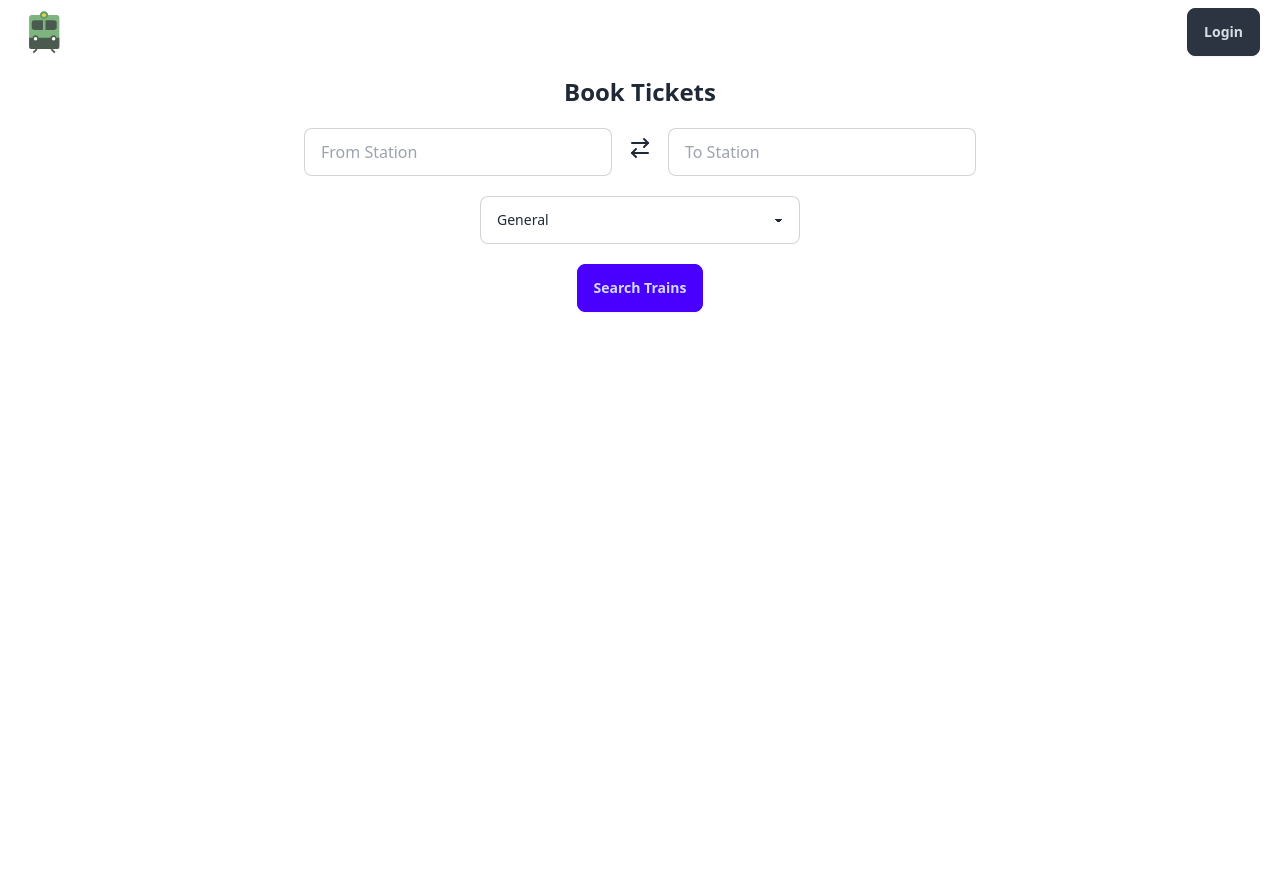
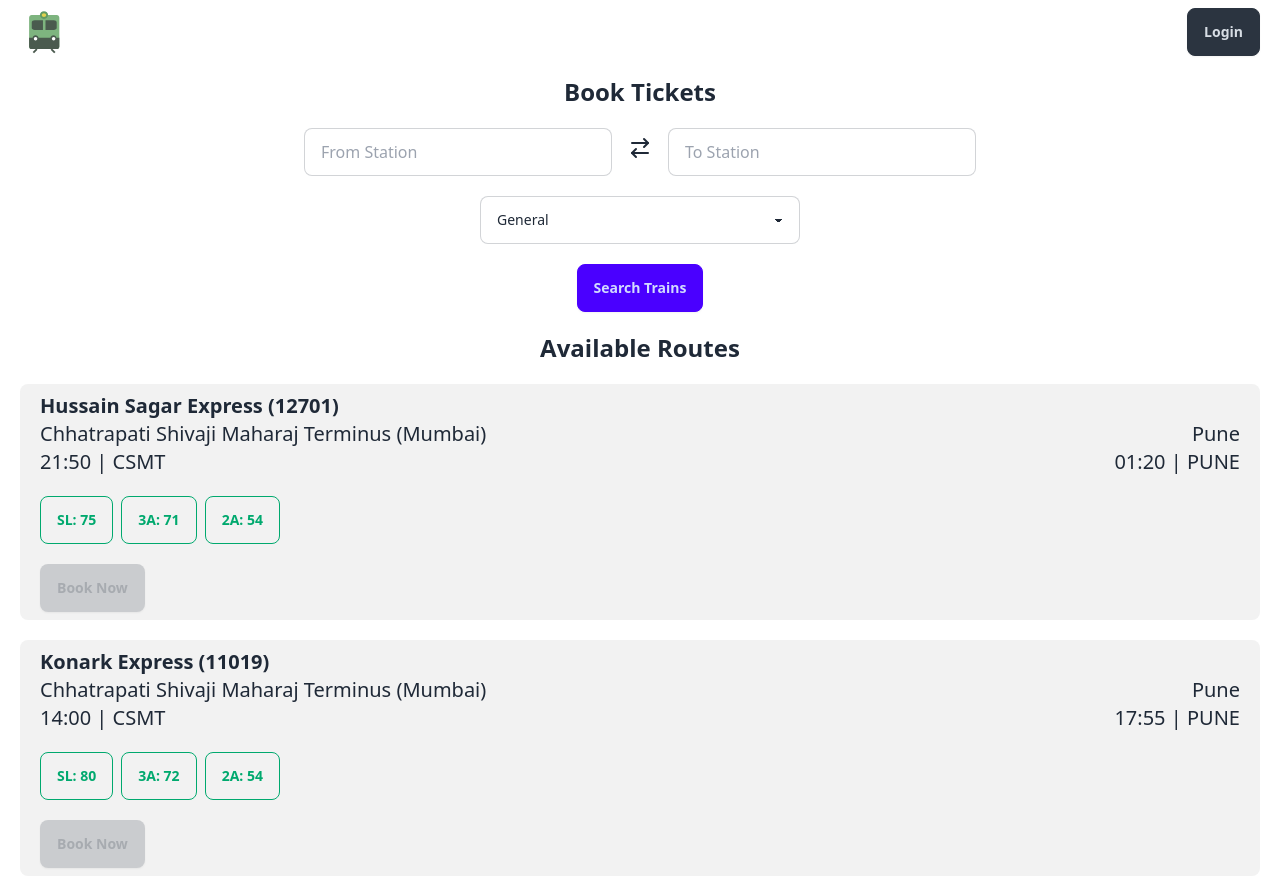
Before and after one commit to noorudd-in/Train-Ticketing-Frontend, a React (Vite) app: page / in a window 1280 px wide. Before the commit the page ends 800 px from the top, so only its background shows below. Built offline with nearby package versions, Linux system fonts and the light colour scheme.

Commit message:
Adding Zustand Store & Booking UI

```diff
--- a/package.json
+++ b/package.json
@@ -15,7 +15,8 @@
     "react": "^18.3.1",
     "react-dom": "^18.3.1",
     "react-hot-toast": "^2.4.1",
-    "react-router-dom": "^6.26.1"
+    "react-router-dom": "^6.26.1",
+    "zustand": "^4.5.5"
   },
   "devDependencies": {
     "@eslint/js": "^9.9.0",
--- a/src/components/Home.jsx
+++ b/src/components/Home.jsx
@@ -53,6 +53,51 @@ const Home = () => {
     if (inputValue == "") {
       return setStations(null);
     }
+    setRoutes([
+      {
+        from_schedule_id: 1,
+        to_schedule_id: 2,
+        from_station_name: "Chhatrapati Shivaji Maharaj Terminus (Mumbai)",
+        from_station_code: "CSMT",
+        departure: "21:50",
+        to_station_name: "Pune",
+        to_station_code: "PUNE",
+        arrival: "01:20",
+        train_number: 12701,
+        train_name: "Hussain Sagar Express",
+        cost: 445,
+        SL: 75,
+        "3E": null,
+        "3A": 71,
+        "2A": 54,
+        "1A": null,
+        ladies: 0,
+        senior_citizen: 6,
+        tatkal: 10,
+      },
+      {
+        from_schedule_id: 33,
+        to_schedule_id: 34,
+        from_station_name: "Chhatrapati Shivaji Maharaj Terminus (Mumbai)",
+        from_station_code: "CSMT",
+        departure: "14:00",
+        to_station_name: "Pune",
+        to_station_code: "PUNE",
+        arrival: "17:55",
+        train_number: 11019,
+        train_name: "Konark Express",
+        cost: 740,
+        SL: 80,
+        "3E": null,
+        "3A": 72,
+        "2A": 54,
+        "1A": null,
+        ladies: 6,
+        senior_citizen: 6,
+        tatkal: 10,
+      },
+    ]);
+    /*
     const debounceTimer = setTimeout(() => {
       if (inputValue) {
         axios.get(`${SEARCH_URL}/station?name=${inputValue}`).then((result) => {
@@ -67,6 +112,7 @@ const Home = () => {
     return () => {
       clearTimeout(debounceTimer);
     };
+    */
   }, [fromStation, toStation]);
 
   return (
@@ -154,7 +200,13 @@ const Home = () => {
         <div className="mt-5">
           <h1 className="text-center font-bold text-2xl">Available Routes</h1>
           {routes.map((route) => {
-            return <TrainRoute data={route} type={searchType} />;
+            return (
+              <TrainRoute
+                key={route.train_number}
+                data={route}
+                type={searchType}
+              />
+            );
           })}
         </div>
       )}
--- /dev/null
+++ b/src/components/Loading.jsx
@@ -0,0 +1,11 @@
+import React from "react";
+
+const Loading = () => {
+  return (
+    <div className="text-center">
+      <span className="loading loading-spinner loading-lg"></span>
+    </div>
+  );
+};
+
+export default Loading;
--- a/src/components/Login.jsx
+++ b/src/components/Login.jsx
@@ -4,6 +4,7 @@ import { Link } from "react-router-dom";
 import toast, { Toaster } from "react-hot-toast";
 import { loginUser } from "../api/auth";
 import { useNavigate } from "react-router-dom";
+import { useAppStore } from "../store";
 
 const Login = () => {
   const [email, setEmail] = useState("");
@@ -12,6 +13,7 @@ const Login = () => {
   const [rememberEmail, setRememberEmail] = useState(
     localStorage.getItem("UserEmail") ? true : false
   );
+  const { setIsLoggedIn } = useAppStore();
   let navigate = useNavigate();
 
   const handleLogin = async () => {
@@ -36,6 +38,7 @@ const Login = () => {
         toast.error(data.message);
         return;
       }
+      setIsLoggedIn(true);
       toast.success("Logged in successfully!");
       localStorage.setItem("AccessToken", data.data.authToken);
       localStorage.setItem("UserId", data.data.id);
--- a/src/components/NavBar.jsx
+++ b/src/components/NavBar.jsx
@@ -2,10 +2,11 @@ import React, { useEffect, useState } from "react";
 import { getProfile } from "../api/auth";
 import { Link } from "react-router-dom";
 import { User, Ticket, LogOut } from "lucide-react";
-import TrainSVG from "../../public/train.svg";
+import { useAppStore } from "../store";
+import TrainSVG from "/train.svg";
 
 const NavBar = () => {
-  const [isLoggedIn, setIsLoggedIn] = useState(false);
+  const { isLoggedIn, setIsLoggedIn } = useAppStore();
 
   useEffect(() => {
     const token = localStorage.getItem("AccessToken");
--- a/src/components/NavBarLoggedOut.jsx
+++ /dev/null
@@ -1,27 +0,0 @@
-import { Link } from "react-router-dom";
-import TrainSVG from "../../public/train.svg";
-
-const NavBarLoggedOut = ({ show }) => {
-  return (
-    <div className="flex justify-between my-2">
-      <Link to="/">
-        <h1 className="ml-5">
-          <img src={TrainSVG} alt="Train Logo" className="w-12 h-12" />
-        </h1>
-      </Link>
-      <div className="mr-5">
-        {show == "login" ? (
-          <Link to="/login">
-            <button className="btn btn-neutral">Login</button>
-          </Link>
-        ) : (
-          <Link to="/register">
-            <button className="btn btn-neutral">Register</button>
-          </Link>
-        )}
-      </div>
-    </div>
-  );
-};
-
-export default NavBarLoggedOut;
--- a/src/components/Profile.jsx
+++ b/src/components/Profile.jsx
@@ -1,5 +1,6 @@
 import React, { useEffect, useState } from "react";
 import { getProfile } from "../api/auth";
+import Loading from "./Loading";
 
 const Profile = () => {
   const [name, setName] = useState(null);
@@ -30,7 +31,7 @@ const Profile = () => {
   }, []);
   return (
     <div>
-      {loading && <h1>Loading....</h1>}
+      {loading && <Loading />}
       {!loading && (
         <div className="text-center w-10/12 lg:w-1/2 mx-auto">
           <div className="avatar placeholder">
--- a/src/components/TrainRoute.jsx
+++ b/src/components/TrainRoute.jsx
@@ -1,7 +1,13 @@
 import { useEffect, useState } from "react";
+import { useAppStore } from "../store";
+import { useNavigate } from "react-router-dom";
+import { toast } from "react-hot-toast";
+import { getProfile } from "../api/auth";
 
 const TrainRoute = ({ data, type }) => {
   const [trainClass, setTrainClass] = useState(null);
+  const { isLoggedIn, setIsLoggedIn, setBooking } = useAppStore();
+  const navigate = useNavigate();
   let cost = data?.cost;
   if (trainClass == "3E" || trainClass == "tatkal") {
     cost = cost * 2.5;
@@ -15,6 +21,42 @@ const TrainRoute = ({ data, type }) => {
   if (trainClass == "1A") {
     cost = cost * 6;
   }
+
+  const handleBooking = async (data) => {
+    const token = localStorage.getItem("AccessToken");
+    const userId = localStorage.getItem("UserId");
+    if (!isLoggedIn) {
+      toast.error("Please login to book ticket.");
+      return;
+    }
+    if (!token || !userId) {
+      setIsLoggedIn(false);
+      toast.error("Please login to book ticket.");
+      return;
+    }
+    const user = await getProfile(token, userId);
+    if (!user.success) {
+      setIsLoggedIn(false);
+      toast.error("Session Expired Please login again.");
+      return;
+    }
+    let bookingData = {
+      train_name: data.train_name,
+      train_number: data.train_number,
+      departure: data.departure,
+      from_station_name: data.from_station_name,
+      from_station_code: data.from_station_code,
+      from_schedule_id: data.from_schedule_id,
+      arrival: data.arrival,
+      to_station_name: data.to_station_name,
+      to_station_code: data.to_station_code,
+      to_schedule_id: data.to_schedule_id,
+      class: type == "general" ? trainClass : "SL",
+      category: type == "special" ? trainClass : type,
+    };
+    setBooking(bookingData);
+    navigate("/booking");
+  };
 
   useEffect(() => {
     setTrainClass(null);
@@ -122,7 +164,11 @@ const TrainRoute = ({ data, type }) => {
       )}
 
       <div className="mt-5">
-        <button className="btn btn-success" disabled={trainClass == null}>
+        <button
+          className="btn btn-success"
+          disabled={trainClass == null}
+          onClick={() => handleBooking(data)}
+        >
           Book Now {trainClass && `@ ${cost}`}
         </button>
       </div>
--- /dev/null
+++ b/src/store/index.js
@@ -0,0 +1,39 @@
+import { create } from "zustand";
+
+export const useAppStore = create((set) => ({
+  isLoggedIn: false,
+  booking: {
+    train_name: null,
+    train_number: null,
+    departure: null,
+    from_station_name: null,
+    from_station_code: null,
+    from_schedule_id: null,
+    arrival: null,
+    to_station_name: null,
+    to_station_code: null,
+    to_schedule_id: null,
+    class: null,
+    category: null,
+  },
+  passengers: [],
+  setIsLoggedIn: (data) => set({ isLoggedIn: data }),
+  setBooking: (data) => set({ booking: data }),
+  setPassenger: (data) => set({ passengers: data }),
+  removeBooking: () =>
+    set({
+      booking: {
+        train_name: null,
+        train_number: null,
+        from_station_name: null,
+        from_station_code: null,
+        from_schedule_id: null,
+        to_station_name: null,
+        to_station_code: null,
+        to_schedule_id: null,
+        class: null,
+        category: null,
+      },
+    }),
+  removePassenger: () => set({ passengers: [] }),
+}));
```
Also changed, not shown: src/components/Booking.jsx (added, +39 -0 lines), src/routes/index.jsx (+13 -3 lines), 1 other file (tests, documents, lock files or other folders).
